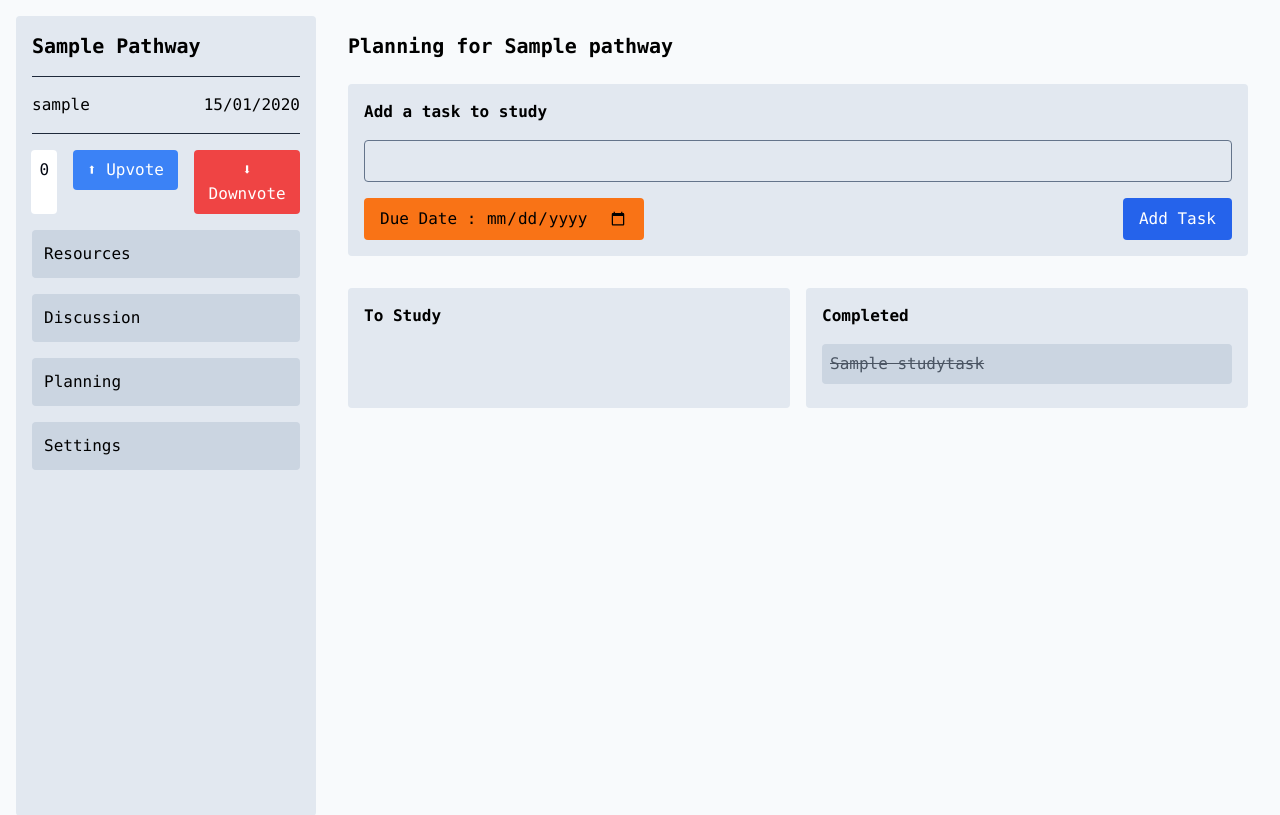
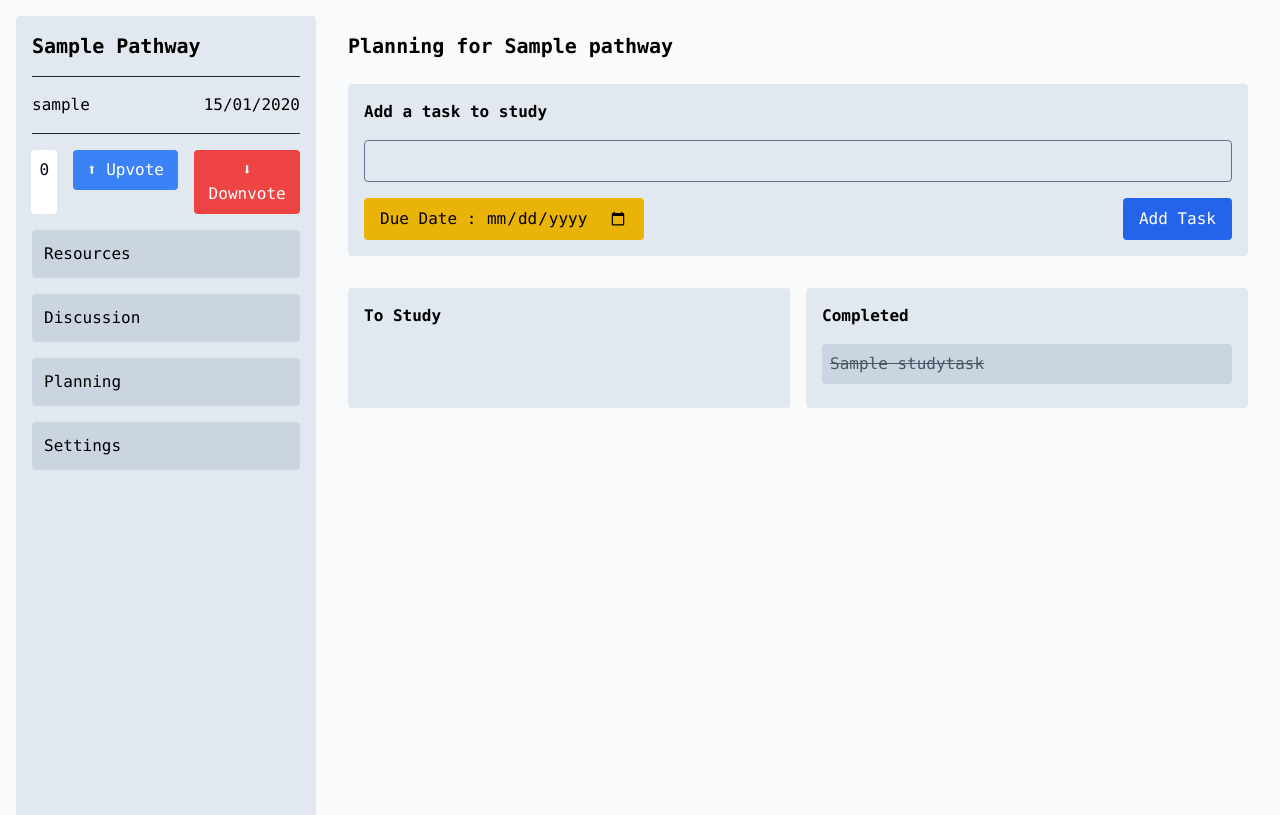
Before and after one commit to sd4483/Pathways, a Django app: page /pathways/pathway/1/planning/ in a window 1280 px wide. Shown: the part 60-875 px from the top of the page. Run offline with Django 4.2, Linux system fonts and the light colour scheme; a user stored in the database is signed in; tables that the repository leaves empty hold one stand-in row (values such as "Sample post"); style sheets or scripts are compiled from the project's sources.

Commit message:
Small change to force heroku push

```diff
--- a/pathways/templates/pathways/planning_template.html
+++ b/pathways/templates/pathways/planning_template.html
@@ -13,7 +13,7 @@
             <div class="mt-2">{{ form.title }}</div>
 
             <div class="flex justify-between mt-4">
-                <div class="bg-orange-500 px-4 py-2 text-black rounded">Due Date : {{ form.due_date }}</div>
+                <div class="bg-yellow-500 px-4 py-2 text-black rounded">Due Date : {{ form.due_date }}</div>
                 <button type="submit" class="bg-blue-600 text-white px-4 py-2 rounded">Add Task</button>
             </div>
         </form>
```
